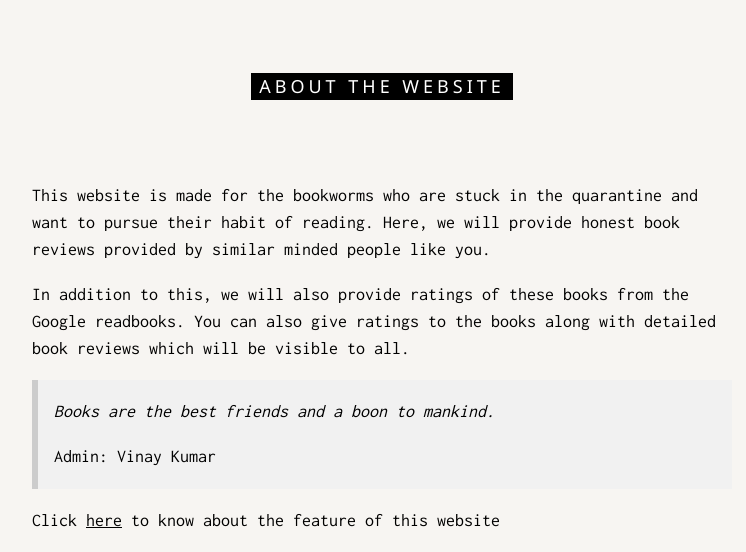
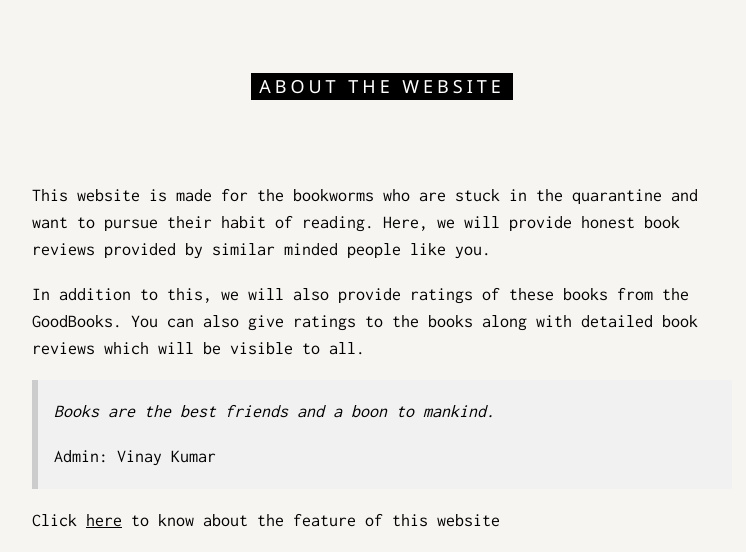
Before and after one commit to vinayagrahari/bookworm, a Flask app: page / in a window 1280 px wide. Shown: the part 601-1153 px from the top of the page, without its empty margins (258-1004 px from the left). Run offline with Flask 2, Linux system fonts and the light colour scheme.

Commit message:
Edit the page

```diff
--- a/templates/index.html
+++ b/templates/index.html
@@ -71,7 +71,7 @@ body, html {
   <div class="w3-content" style="max-width:700px">
     <h5 class="w3-center w3-padding-64"><span class="w3-tag w3-wide">ABOUT THE WEBSITE</span></h5>
     <p>This website is made for the bookworms who are stuck in the quarantine and want to pursue their habit of reading. Here, we will provide honest book reviews provided by similar minded people like you.</p>
-    <p>In addition to this, we will also provide ratings of these books from the Google readbooks. You can also give ratings to the books along with detailed book reviews which will be visible to all.</p>
+    <p>In addition to this, we will also provide ratings of these books from the GoodBooks. You can also give ratings to the books along with detailed book reviews which will be visible to all.</p>
     <div class="w3-panel w3-leftbar w3-light-grey">
       <p><i>Books are the best friends and a boon to mankind.</i></p>
       <p>Admin: Vinay Kumar</p>
```
Also changed, not shown: 11 other files.
